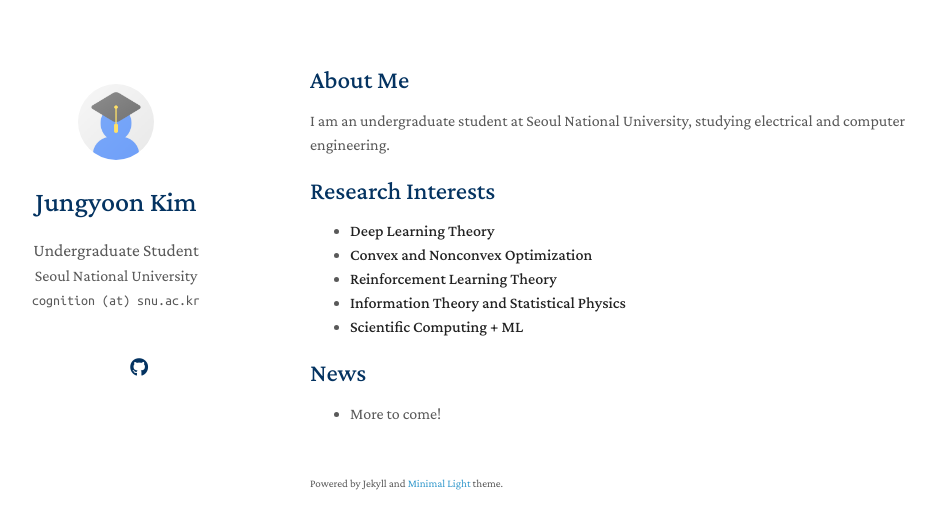
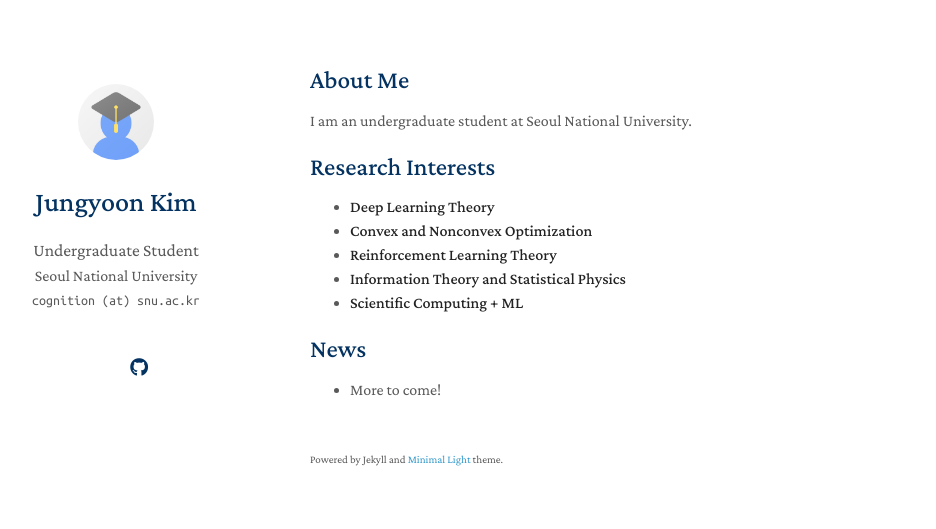
Before and after one commit to cogniti0n/cogniti0n.github.io, a Jekyll site: the page built from index.md, in a window 1280 px wide. Shown: the top 529 px of the page, without its empty margins (160-1096 px from the left). Built offline with Jekyll 4.4.1, drawn with Linux system fonts in a browser that asks for light colours; a style sheet for code colours, icons or effects is not loaded; our own code applies the rules of GitHub Pages for plain Markdown files.

Commit message:
Simplify personal introduction in index.md
Removed specific mention of studying electrical and computer engineering.

```diff
--- a/index.md
+++ b/index.md
@@ -4,7 +4,7 @@ layout: homepage
 
 ## About Me
 
-I am an undergraduate student at Seoul National University, studying electrical and computer engineering.
+I am an undergraduate student at Seoul National University.
 
 ## Research Interests
 
```
